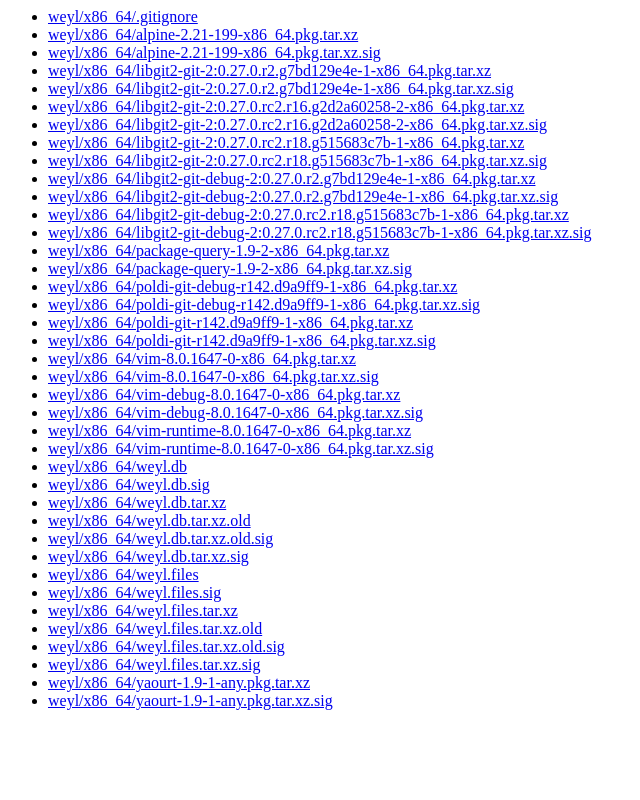
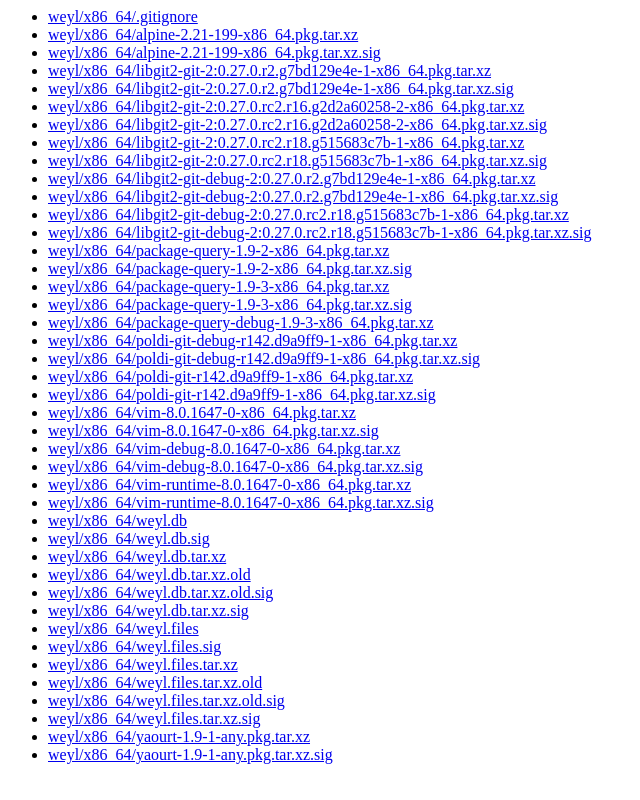
Before and after one commit to rsrchboy/arch-repos, a plain HTML site: page index.html in a window 1280 px wide. Shown: the whole page, without its empty margins (0-640 px from the left). Drawn offline with Linux system fonts and the light colour scheme.

Commit message:
package-query-1.9-3

```diff
--- a/index.html
+++ b/index.html
@@ -14,6 +14,9 @@
 <li><a href="weyl/x86_64/libgit2-git-debug-2:0.27.0.rc2.r18.g515683c7b-1-x86_64.pkg.tar.xz.sig">weyl/x86_64/libgit2-git-debug-2:0.27.0.rc2.r18.g515683c7b-1-x86_64.pkg.tar.xz.sig</li>
 <li><a href="weyl/x86_64/package-query-1.9-2-x86_64.pkg.tar.xz">weyl/x86_64/package-query-1.9-2-x86_64.pkg.tar.xz</li>
 <li><a href="weyl/x86_64/package-query-1.9-2-x86_64.pkg.tar.xz.sig">weyl/x86_64/package-query-1.9-2-x86_64.pkg.tar.xz.sig</li>
+<li><a href="weyl/x86_64/package-query-1.9-3-x86_64.pkg.tar.xz">weyl/x86_64/package-query-1.9-3-x86_64.pkg.tar.xz</li>
+<li><a href="weyl/x86_64/package-query-1.9-3-x86_64.pkg.tar.xz.sig">weyl/x86_64/package-query-1.9-3-x86_64.pkg.tar.xz.sig</li>
+<li><a href="weyl/x86_64/package-query-debug-1.9-3-x86_64.pkg.tar.xz">weyl/x86_64/package-query-debug-1.9-3-x86_64.pkg.tar.xz</li>
 <li><a href="weyl/x86_64/poldi-git-debug-r142.d9a9ff9-1-x86_64.pkg.tar.xz">weyl/x86_64/poldi-git-debug-r142.d9a9ff9-1-x86_64.pkg.tar.xz</li>
 <li><a href="weyl/x86_64/poldi-git-debug-r142.d9a9ff9-1-x86_64.pkg.tar.xz.sig">weyl/x86_64/poldi-git-debug-r142.d9a9ff9-1-x86_64.pkg.tar.xz.sig</li>
 <li><a href="weyl/x86_64/poldi-git-r142.d9a9ff9-1-x86_64.pkg.tar.xz">weyl/x86_64/poldi-git-r142.d9a9ff9-1-x86_64.pkg.tar.xz</li>
```
Also changed, not shown: 7 other files.
